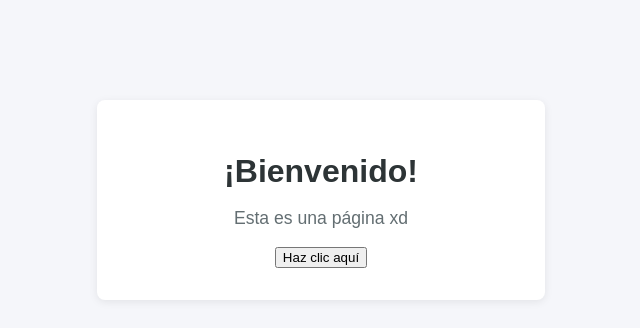
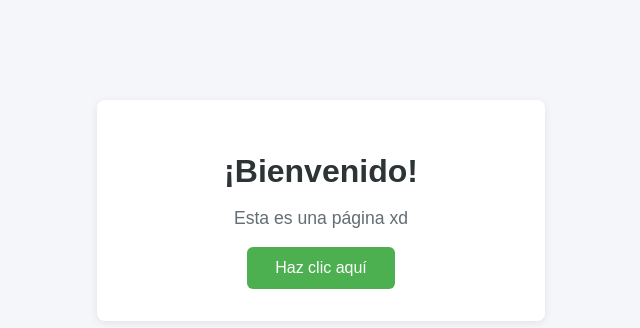
Before and after one commit to JoseVelez13/pruebaweb, a plain HTML site: page index.html in a window 1280 px wide. Shown: the whole page, without its empty margins (319-959 px from the left). Drawn offline with Linux system fonts and the light colour scheme.

Commit message:
Update style.css

```diff
--- a/style.css
+++ b/style.css
@@ -25,3 +25,18 @@ p {
     color: #636e72;
     font-size: 1.1em;
 }
+
+button {
+    background-color: #4CAF50;
+    color: white;
+    padding: 12px 28px;
+    border: none;
+    border-radius: 6px;
+    font-size: 16px;
+    cursor: pointer;
+    transition: background 0.3s;
+}
+
+button:hover {
+    background-color: #388e3c;
+}
```
